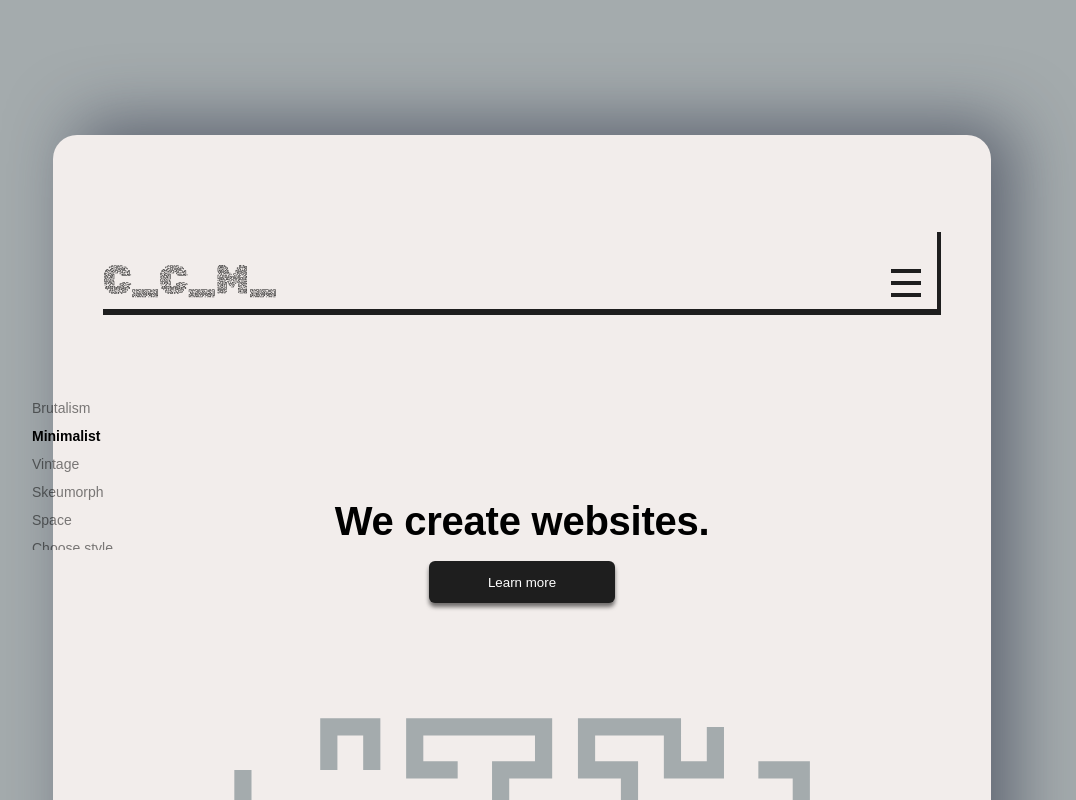
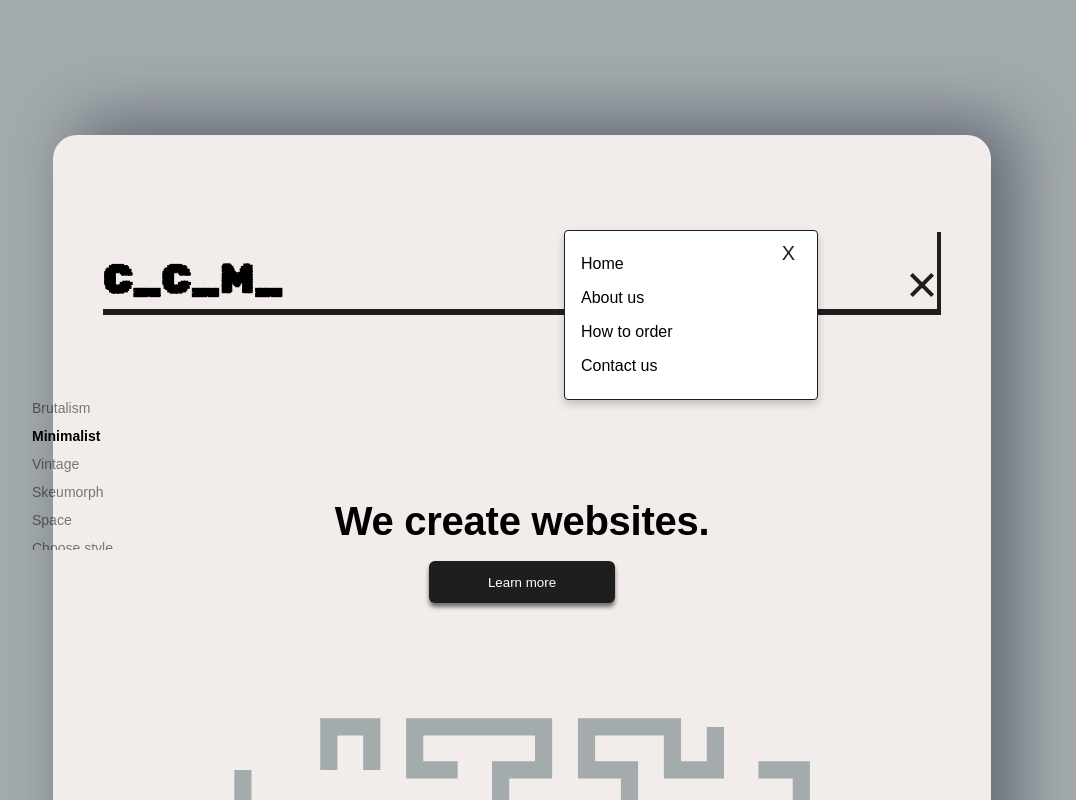
Before and after one commit to Norinot/codecraftsmen, a React (Vite) app: page / in a window 1280 px wide. Both pictures are taken after a click on the button 1024 px from the left and 283 px from the top of the page. Shown: the top 800 px of the page, without its empty margins (118-1194 px from the left). Built offline with nearby package versions, Linux system fonts and the light colour scheme; a web font is replaced by a local one.

Commit message:
dropdown menu

```diff
--- a/src/App.tsx
+++ b/src/App.tsx
@@ -15,14 +15,6 @@ export type Theme =
   | "Space"
   | "Skeumorph"
   | "Vintage";
-
-const themeColors: Record<Theme, string> = {
-  Minimalist: "#f2edeb",
-  Brutalism: "#ffb6c1",
-  Space: "#add8e6",
-  Skeumorph: "#90ee90",
-  Vintage: "#f4a460",
-};
 
 const App = () => {
   const { theme } = useTheme();
--- a/src/components/theme-selector/header/header.component.tsx
+++ b/src/components/theme-selector/header/header.component.tsx
@@ -1,20 +1,44 @@
+import { useState } from "react";
+import { useTheme } from "../../../theme-provider/theme-provider.context";
 import styles from "./header.module.scss";
-import { useTheme } from "../../../theme-provider/theme-provider.context";
 
 const Header = () => {
   const { theme } = useTheme();
+  const [isOpen, setIsOpen] = useState(false);
+
+  const toggleMenu = () => {
+    setIsOpen(!isOpen);
+  };
 
   return (
     <div className={styles[theme]}>
       <header className={styles.wrapper}>
         <h1 className={styles.headerTitle}>C_C_M_</h1>
-        <button className={styles.hamburgerMenu}>
+        <button
+          className={`${styles.hamburgerMenu} ${isOpen ? styles.open : ""}`}
+          onClick={toggleMenu}
+        >
           <div className={styles.line}></div>
           <div className={styles.line}></div>
           <div className={styles.line}></div>
         </button>
+
+        {isOpen && (
+          <div className={styles.dropdownMenu}>
+            <button className={styles.closeButton} onClick={toggleMenu}>
+              X
+            </button>
+            <ul>
+              <li>Home</li>
+              <li>About us</li>
+              <li>How to order</li>
+              <li>Contact us</li>
+            </ul>
+          </div>
+        )}
       </header>
     </div>
   );
 };
+
 export default Header;
--- a/src/components/theme-selector/header/header.module.scss
+++ b/src/components/theme-selector/header/header.module.scss
@@ -1,27 +1,22 @@
 .Minimalist {
   padding-top: 97px;
+
   .wrapper {
     min-height: 65px;
-    margin: 0 50px 0 50px;
+    margin: 0 50px;
     display: flex;
     flex-direction: row;
-    gap: 11px;
+    justify-content: space-between;
     align-items: flex-end;
     padding-bottom: 12px;
     border-bottom: 6px solid #1e1e1e;
     border-right: 4px solid #1e1e1e;
 
-    justify-content: space-between;
-    padding-right: 16px;
-
     .headerTitle {
       font-family: "Rubik Maze", sans-serif;
-      font-weight: normal;
+      font-size: 40px;
       line-height: 35px;
-      letter-spacing: -1px;
       margin: 0;
-      font-size: 40px;
-      width: fit-content;
     }
 
     .hamburgerMenu {
@@ -32,21 +27,71 @@
       flex-direction: column;
       justify-content: space-between;
       width: 30px;
-      height: auto;
+      height: 24px;
       padding: 0;
-      gap: 8px;
+      gap: 6px;
+
       .line {
         background-color: #1e1e1e;
         height: 4px;
         width: 30px;
       }
-    }
 
-    .hamburgerMenu:hover {
-      .line {
-        background-color: #a4abad;
+      &.open .line:nth-child(1) {
+        transform: rotate(45deg);
+        position: relative;
+        top: 10px;
+      }
+
+      &.open .line:nth-child(2) {
+        opacity: 0;
+      }
+
+      &.open .line:nth-child(3) {
+        transform: rotate(-45deg);
+        position: relative;
+        top: -10px;
       }
     }
+  }
+
+  .dropdownMenu {
+    position: absolute;
+    top: 230px;
+    right: 344px;
+    background-color: #fff;
+    border: 1px solid #1e1e1e;
+    padding: 16px;
+    box-shadow: 0px 4px 8px rgba(0, 0, 0, 0.2);
+    border-radius: 4px;
+    width: 220px;
+
+    ul {
+      list-style: none;
+      margin: 0;
+      padding: 0;
+
+      li {
+        padding: 8px 0;
+        font-size: 16px;
+        cursor: pointer;
+
+        &:hover {
+          background-color: #f0f0f0;
+        }
+      }
+    }
+  }
+
+  .closeButton {
+    background: none;
+    border: none;
+    font-size: 20px;
+    color: #1e1e1e;
+    position: absolute;
+    top: 10px;
+    right: 16px;
+    cursor: pointer;
   }
 }
 
@@ -90,12 +135,31 @@
         height: 8px;
         width: 70%;
       }
+
+      &.open .line {
+        .line:nth-child(1) {
+          transform: rotate(45deg);
+          position: relative;
+          top: 8px;
+        }
+
+        .line:nth-child(2) {
+          opacity: 0;
+        }
+
+        .line:nth-child(3) {
+          transform: rotate(-45deg);
+          position: relative;
+          top: -8px;
+        }
+      }
     }
   }
 }
 
 .Skeumorph {
   padding-top: 97px;
+
   .wrapper {
     margin: 0 50px;
     display: flex;
@@ -130,9 +194,27 @@
 
       .line {
         background-color: #ee4e14;
-        border-radius: 12px 12px 12px 12px;
+        border-radius: 12px;
         height: 5px;
         width: 70%;
+      }
+
+      &.open .line {
+        .line:nth-child(1) {
+          transform: rotate(45deg);
+          position: relative;
+          top: 8px;
+        }
+
+        .line:nth-child(2) {
+          opacity: 0;
+        }
+
+        .line:nth-child(3) {
+          transform: rotate(-45deg);
+          position: relative;
+          top: -8px;
+        }
       }
     }
   }
@@ -149,7 +231,7 @@
     height: 98px;
     padding: 0 20px;
     padding-top: 0px;
-    border-radius: 12px 12px 0px 0px;
+    border-radius: 12px 12px 0 0;
 
     .headerTitle {
       font-family: "Rubik Maze", sans-serif;
@@ -175,9 +257,27 @@
 
       .line {
         background-color: #d8a7b1;
-        border-radius: 12px 12px 12px 12px;
+        border-radius: 12px;
         height: 5px;
         width: 70%;
+      }
+
+      &.open .line {
+        .line:nth-child(1) {
+          transform: rotate(45deg);
+          position: relative;
+          top: 8px;
+        }
+
+        .line:nth-child(2) {
+          opacity: 0;
+        }
+
+        .line:nth-child(3) {
+          transform: rotate(-45deg);
+          position: relative;
+          top: -8px;
+        }
       }
     }
   }
@@ -185,6 +285,7 @@
 
 .Space {
   padding-top: 97px;
+
   .wrapper {
     margin: 0 50px;
     display: flex;
@@ -219,9 +320,27 @@
 
       .line {
         background-color: #02d2ba;
-        border-radius: 12px 12px 12px 12px;
+        border-radius: 12px;
         height: 5px;
         width: 70%;
+      }
+
+      &.open .line {
+        .line:nth-child(1) {
+          transform: rotate(45deg);
+          position: relative;
+          top: 8px;
+        }
+
+        .line:nth-child(2) {
+          opacity: 0;
+        }
+
+        .line:nth-child(3) {
+          transform: rotate(-45deg);
+          position: relative;
+          top: -8px;
+        }
       }
     }
   }
```
